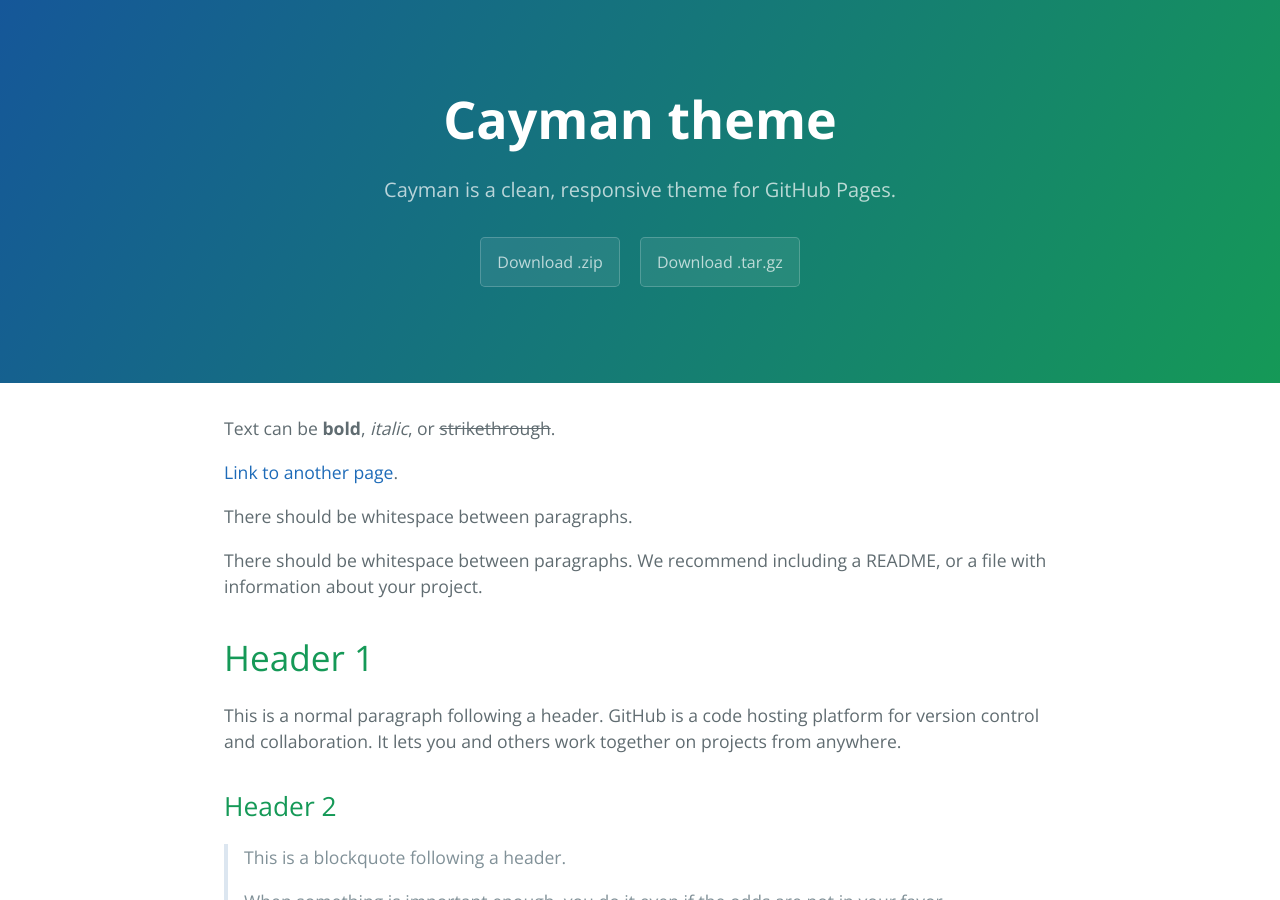
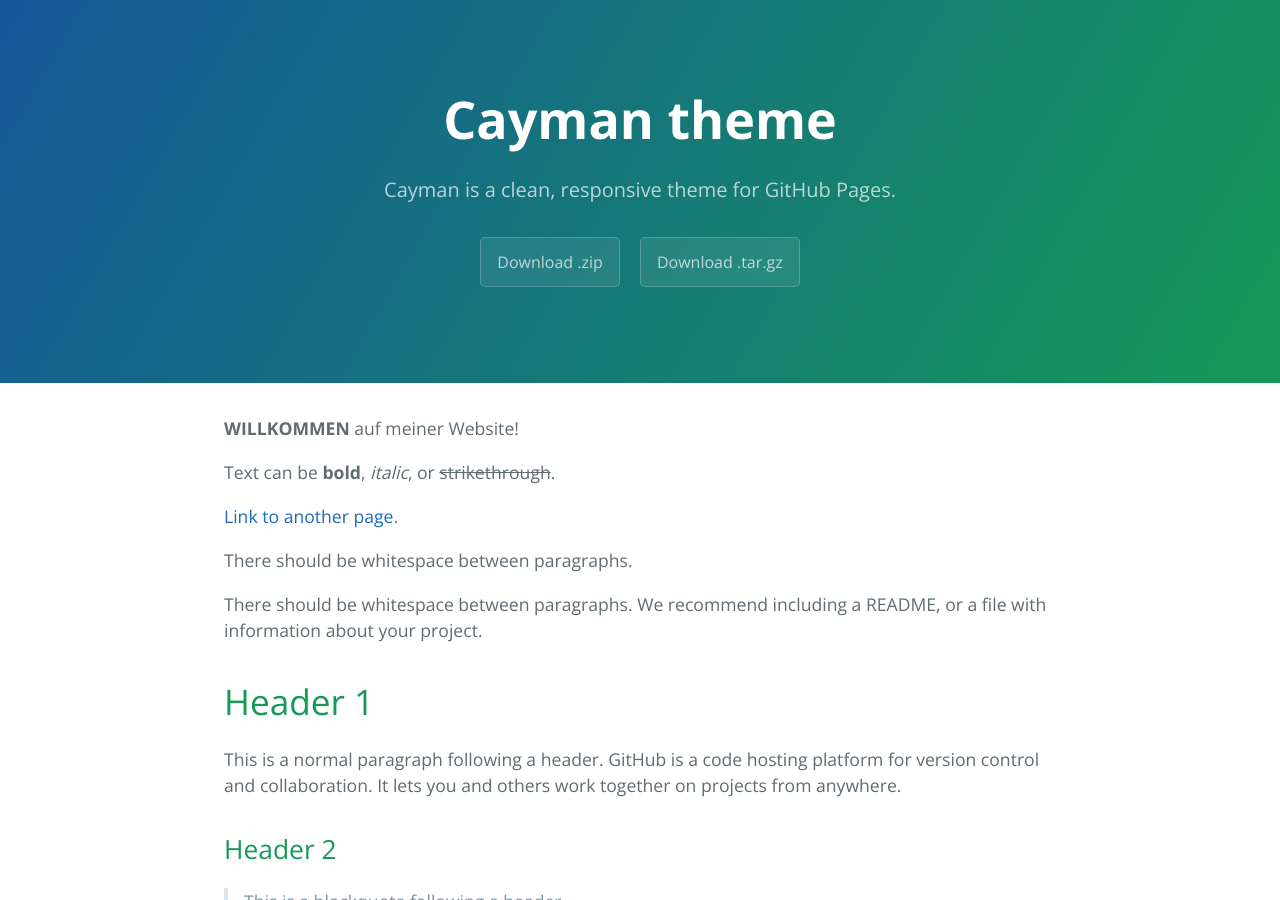
Before and after one commit to mediadon/mediadon.github.io, a Jekyll site: the page built from index.md, in a window 1280 px wide and 900 px high. Built offline with Jekyll 4.4.1, drawn with Linux system fonts in a browser that asks for light colours.

Commit message:
Update from Forestry.io - index.md

```diff
--- a/index.md
+++ b/index.md
@@ -1,6 +1,7 @@
 ---
 layout: default
 ---
+**WILLKOMMEN** auf meiner Website!
 
 Text can be **bold**, _italic_, or ~~strikethrough~~.
 
```
